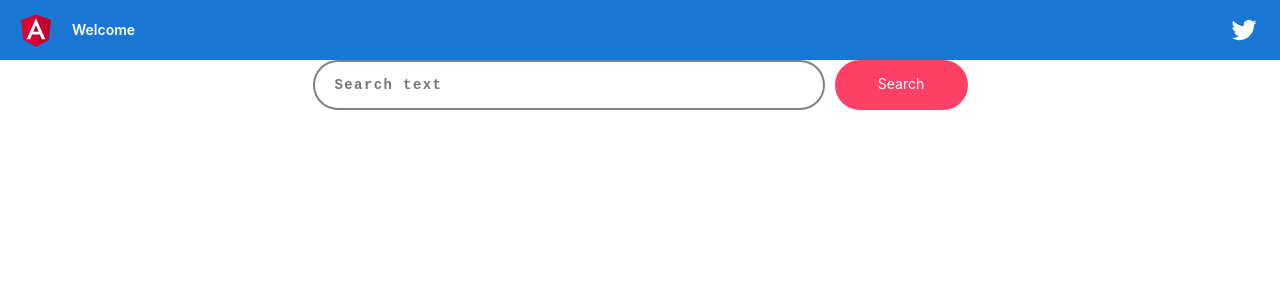
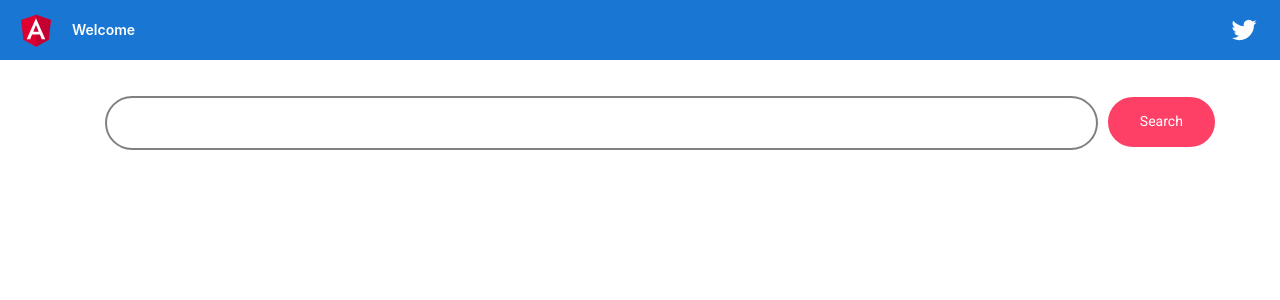
Before and after one commit to mukta1994/tvshows-info-angular, an Angular app in the folder angular10tv-shows-info/: page / in a window 1280 px wide. Shown: the top 300 px of the page. Built offline with nearby package versions, Linux system fonts and the light colour scheme; what ngx-infinite-scroll would draw is missing.

Commit message:
search bar made common to other pages

```diff
--- a/angular10tv-shows-info/src/app/app.component.ts
+++ b/angular10tv-shows-info/src/app/app.component.ts
@@ -1,4 +1,7 @@
-import { Component } from '@angular/core';
+import { Component,OnDestroy } from '@angular/core';
+import { NavigationStart, Router } from '@angular/router';
+import { Subscription } from 'rxjs';
+
 
 @Component({
   selector: 'app-root',
--- a/angular10tv-shows-info/src/app/search-results/search-results.component.html
+++ b/angular10tv-shows-info/src/app/search-results/search-results.component.html
@@ -1,4 +1,4 @@
-<div style="padding:20px 0"><app-search></app-search>
+<div style="padding:20px 0" ><app-search (searchEvent)="fetchResults($event)"></app-search>
 </div>
 <ng-template #t let-fill="fill">
         <span class="star" [class.full]="fill === 100">
--- a/angular10tv-shows-info/src/app/search-results/search-results.component.ts
+++ b/angular10tv-shows-info/src/app/search-results/search-results.component.ts
@@ -1,4 +1,4 @@
-import { Component, OnInit } from '@angular/core';
+import { Component, OnInit,Input } from '@angular/core';
 import { ActivatedRoute } from '@angular/router';
 import { DataService } from '../services/data.service';
 
@@ -11,25 +11,30 @@ import { DataService } from '../services/data.service';
 export class SearchResultsComponent implements OnInit {
 
   constructor(private _Activatedroute:ActivatedRoute,private dataService: DataService) {
-    this.getData();
+    this.getData(this.query);
   }
+
+  @Input() search_data:any;
   defaultElevation = 2;
   raisedElevation = 8;
   i=0;
   dataset = [];
-  query=this._Activatedroute.snapshot.paramMap.get("query");
+  query:any;
+
   ngOnInit(): void {
-     this.getData();
+    this.query=this._Activatedroute.snapshot.paramMap.get("query");
+     this.getData(this.query);
+
   }
 
   onScroll() {
-    this.getData()
+    this.getData(this.query)
   }
-  getData(){
+  getData(event){
     this.i++;
-
-    this.dataService.sendGetRequest(this.query,this.i).subscribe((data:{ results: any[]} )=>{
-      console.log(data);
+    if(event==undefined)
+      event=this._Activatedroute.snapshot.paramMap.get("query");
+    this.dataService.sendGetRequest(event,this.i).subscribe((data:{ results: any[]} )=>{
       this.dataset = [...this.dataset];
       data.results.map((item) => {
         this.dataService.getDetails(item.id).subscribe((data)=>{
@@ -39,6 +44,13 @@ export class SearchResultsComponent implements OnInit {
     });
   }
 
+  fetchResults(eve){
+    this.dataset = [];
+    this.i=0;
+    this.getData(eve);
+
+  }
+
 
 
 }
--- a/angular10tv-shows-info/src/app/search/search.component.css
+++ b/angular10tv-shows-info/src/app/search/search.component.css
@@ -1,6 +1,6 @@
 input {
     font-family: 'Inconsolata', monospace;
-    width: 40%;
+    /* width: 40%; */
     height: 50px;
     outline: none;
     border: none;
@@ -35,6 +35,11 @@ input {
     padding-top:5px;
   }
 
+  .search .cdk-overlay-pane {
+    width:40% !important;
+    left:27%;
+  }
+
   .search div:hover{
     box-shadow: 0 0 5px 0 #fe4066,
     0 10px 25px 0 #fe4066;
--- a/angular10tv-shows-info/src/app/search/search.component.html
+++ b/angular10tv-shows-info/src/app/search/search.component.html
@@ -1,9 +1,30 @@
-<div class="search">
-        <!-- <mat-form-field>
-                <mat-label>Enter search word</mat-label> -->
+<!-- <div class="search">
                 <input type="search" [(ngModel)]="searchText" placeholder="Search text">
-              <!-- </mat-form-field>
-    <button mat-raised-button color="primary" [routerLink]="['./results',searchText]">Primary</button>-->
-    <div class="search" [routerLink]="['./results',searchText]">Search</div>
 
-</div>
+    <div class="search" (click)="onSubmit(searchText)">Search</div>
+
+
+</div> -->
+<form class="container" (ngSubmit)="onSubmit(test);">
+
+<mat-form-field class="example-full-width" style="margin: 20px;width:100%">
+        <div class="search" >
+                <input type="text"
+                aria-label="Number"
+                [(ngModel)]="test"
+                matInput
+                [formControl]="myControl"
+                [matAutocomplete]="auto" (ngModelChange)="$event.value!='' ? getData($event): ''">
+         <mat-autocomplete #auto="matAutocomplete">
+           <mat-option *ngFor="let option of shows" [value]="option" [routerLink]="['../../details', option.id]">
+             <img *ngIf="option.poster_path!=null; else defaultimg" src="https://image.tmdb.org/t/p/w185/{{option.poster_path}}"
+             style="height:60px;width:50px">
+             <ng-template #defaultimg><img class="default-img" src="../assets/default.jpg" style="height:60px;width:50px"></ng-template>
+             {{option.name}}
+           </mat-option>
+         </mat-autocomplete>
+         <div class="search" (click)="onSubmit(test)">Search</div>
+        </div>
+
+              </mat-form-field></form>
+<!-- <app-search-results [search_data]='dataset'></app-search-results> -->
--- a/angular10tv-shows-info/src/app/search/search.component.ts
+++ b/angular10tv-shows-info/src/app/search/search.component.ts
@@ -1,5 +1,11 @@
-import { Component, OnInit } from '@angular/core';
+import { Component, OnInit, EventEmitter, Output } from '@angular/core';
 import { DataService } from '../services/data.service';
+import { Router } from '@angular/router';
+
+import { FormControl } from '@angular/forms';
+import { Observable } from 'rxjs';
+import { map, startWith } from 'rxjs/operators';
+
 
 
 @Component({
@@ -8,17 +14,61 @@ import { DataService } from '../services/data.service';
   styleUrls: ['./search.component.css']
 })
 export class SearchComponent implements OnInit {
+  @Output() searchEvent = new EventEmitter();
+  i = 0;
+  shows = [];
+  test = "";
+
+  myControl = new FormControl();
+  options: string[] = ['One', 'Two', 'Three'];
+  filteredOptions: any;
 
 
-  constructor(private dataService: DataService) { }
-  searchText="";
+  constructor(private dataService: DataService, private router: Router) { }
+  searchText = "";
 
   ngOnInit(): void {
-  //   this.dataService.sendGetRequest().subscribe((data:{ results: any[]} )=>{
-  //     console.log(data);
-  //     this.dataset = data.results;
-  // });
-}
+    //   this.dataService.sendGetRequest().subscribe((data:{ results: any[]} )=>{
+    //     console.log(data);
+    //     this.dataset = data.results;
+    // });
+    if (this.myControl.value != null) {
+      this.filteredOptions = this.myControl.valueChanges.pipe(
+        startWith(''),
+        map(value => this.getData(value))
+      );
+    }
+  }
+
+  // private _filter(value: string): string[] {
+  //   const filterValue = value.toLowerCase();
+
+  //   return this.options.filter(option => option.toLowerCase().indexOf(filterValue) === 0);
+  // }
+
+  onSubmit(search: string) {
+    this.router.navigate(['results/' + search], {
+    });
+    this.shows = [];
+    this.searchEvent.emit(search);
+  }
+
+  getData(searchText) {
+    if (searchText != "") {
+      this.shows = [];
+      this.dataService.sendGetRequest(searchText, 1).subscribe((data: { results: any[] }) => {
+        this.shows = [...this.shows];
+        data.results.map((item) => {
+          this.dataService.getDetails(item.id).subscribe((data) => {
+            this.shows.push(data)
+          })
+        })
+      });
+    }
+    else
+    this.shows = [];
+
+  }
 
 
 }
--- a/angular10tv-shows-info/src/styles.css
+++ b/angular10tv-shows-info/src/styles.css
@@ -179,3 +179,16 @@ overflow: hidden;
 .mat-form-field .mat-form-field-underline {
     width: 0% !important;
 }
+.example-full-width{
+    width:50%;
+}
+
+.mat-autocomplete-panel .mat-option{
+    margin:10px 0;
+    border-bottom: 1px solid darkgray;
+    padding: 37px;
+}
+
+.mat-autocomplete-panel {
+    border-radius: 8px;
+}
```
Also changed, not shown: angular10tv-shows-info/src/app/app.module.ts (+6 -2 lines).
